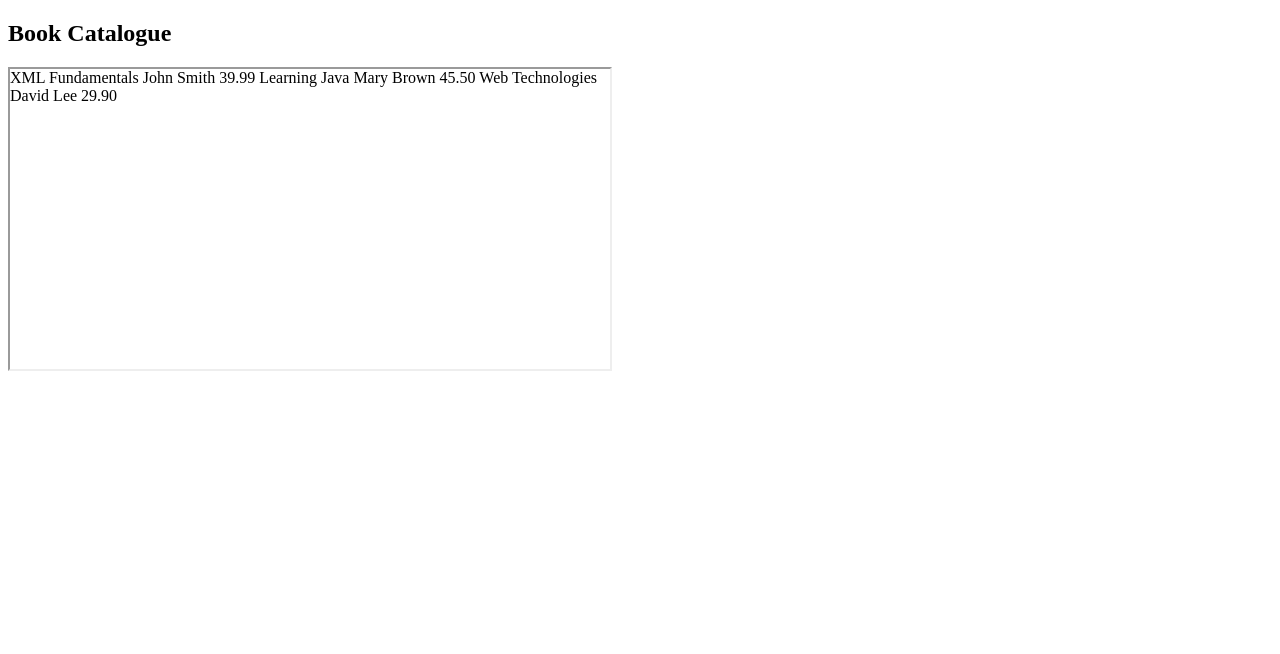
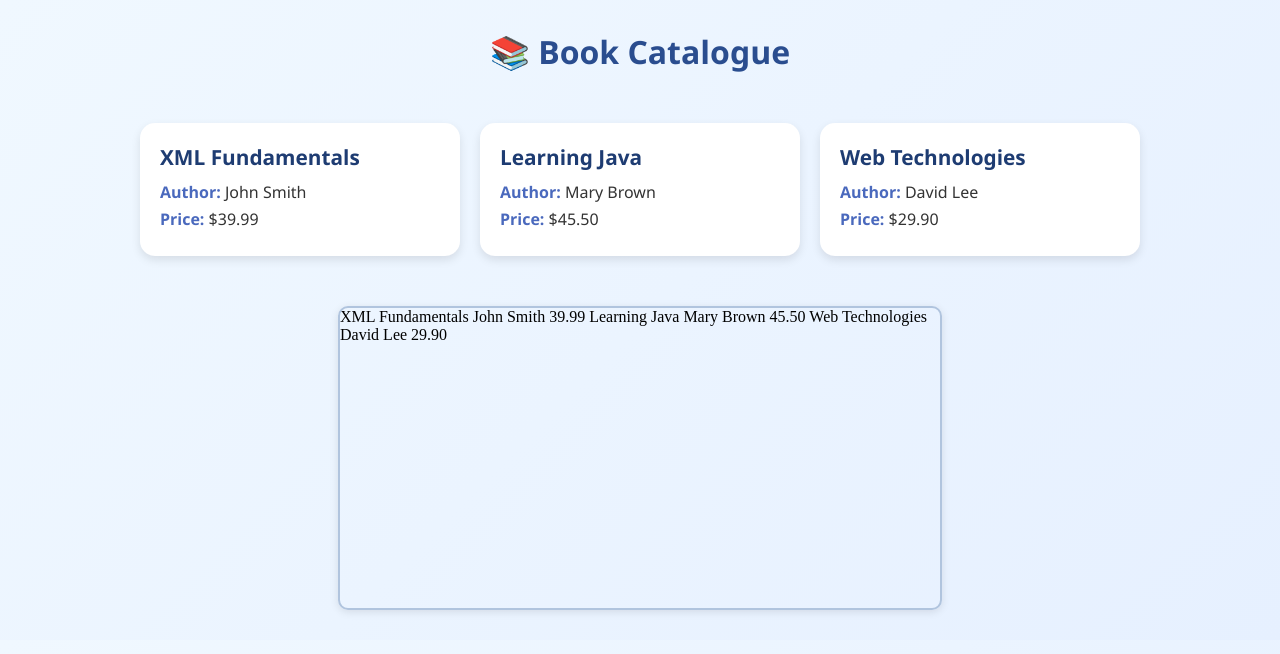
Before and after one commit to ZS-jiaxuwang/tutorial-4-1-, a plain HTML site: page index.html in a window 1280 px wide. Drawn offline with Linux system fonts and the light colour scheme.

Commit message:
Update index.html

```diff
--- a/index.html
+++ b/index.html
@@ -1,20 +1,85 @@
 <!DOCTYPE html>
-<html>
+<html lang="en">
 <head>
   <meta charset="UTF-8">
   <title>Book Catalogue</title>
+  <style>
+    body {
+      font-family: 'Segoe UI', Tahoma, Geneva, Verdana, sans-serif;
+      margin: 0;
+      padding: 0;
+      background: linear-gradient(135deg, #f0f8ff, #e6f0ff);
+      color: #333;
+    }
+
+    h2 {
+      text-align: center;
+      margin: 30px 0;
+      color: #2a4d8f;
+      font-size: 2em;
+    }
+
+    #books {
+      display: grid;
+      grid-template-columns: repeat(auto-fit, minmax(250px, 1fr));
+      gap: 20px;
+      padding: 20px 40px;
+      max-width: 1000px;
+      margin: 0 auto;
+    }
+
+    .book-card {
+      background: #fff;
+      border-radius: 15px;
+      box-shadow: 0 4px 10px rgba(0,0,0,0.1);
+      padding: 20px;
+      transition: transform 0.2s ease, box-shadow 0.2s ease;
+    }
+
+    .book-card:hover {
+      transform: translateY(-5px);
+      box-shadow: 0 6px 15px rgba(0,0,0,0.15);
+    }
+
+    .book-card h3 {
+      margin: 0 0 10px;
+      color: #1e3c72;
+      font-size: 1.3em;
+    }
+
+    .book-card p {
+      margin: 5px 0;
+      font-size: 1em;
+      line-height: 1.4;
+    }
+
+    .book-card p span {
+      font-weight: bold;
+      color: #4a69bd;
+    }
+
+    iframe {
+      display: block;
+      margin: 30px auto;
+      border: 2px solid #b0c4de;
+      border-radius: 10px;
+      box-shadow: 0 2px 8px rgba(0,0,0,0.1);
+    }
+  </style>
 </head>
 <body>
-  <h2>Book Catalogue</h2>
-  <div id="books"></div>
+  <h2>📚 Book Catalogue</h2>
+  <div id="books">Loading books...</div>
+
   <script>
     fetch('book.xml')
-     .then(response =>resoinse.text())
-     .then(xmlText => {
+      .then(response => response.text())
+      .then(xmlText => {
         const parser = new DOMParser();
         const xmlDoc = parser.parseFromString(xmlText, 'text/xml');
         const books = xmlDoc.getElementsByTagName('book');
         const output = document.getElementById('books');
+        output.innerHTML = ''; // 清空初始提示
 
         for (let book of books) {
           const title = book.getElementsByTagName('title')[0].textContent;
@@ -22,16 +87,20 @@
           const price = book.getElementsByTagName('price')[0].textContent;
 
           output.innerHTML += `
-            <div>
+            <div class="book-card">
               <h3>${title}</h3>
-              <p>Author: ${author}</p>
-              <p>Price: $${price}</p>
+              <p><span>Author:</span> ${author}</p>
+              <p><span>Price:</span> $${price}</p>
             </div>
-            <hr>
           `;
         }
+      })
+      .catch(error => {
+        document.getElementById('books').innerHTML = '<p style="text-align:center;color:red;">Failed to load book data.</p>';
+        console.error(error);
       });
   </script>
+
   <iframe src="book.xml" width="600" height="300"></iframe>
 </body>
 </html>
```
